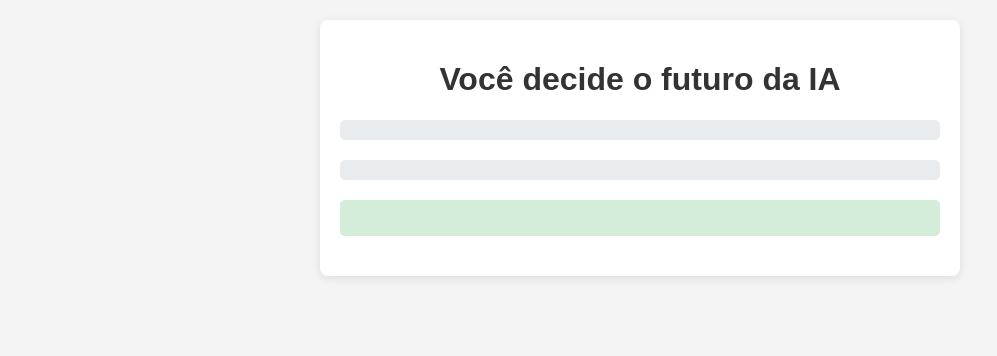
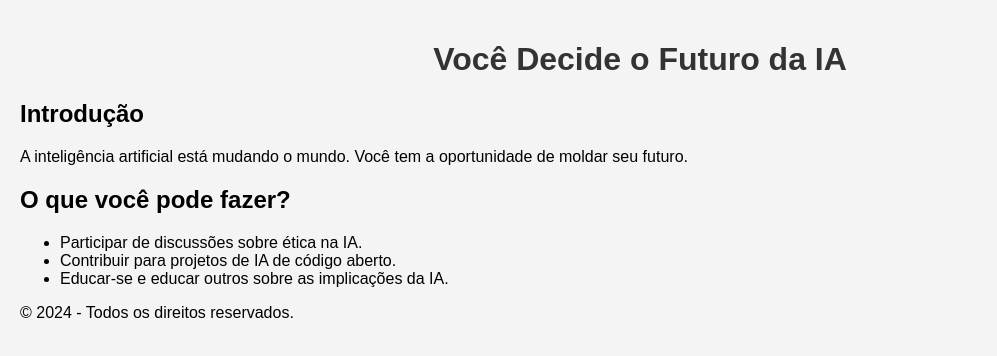
Before and after one commit to SamuelElias2/missao-refletindo-sobre-inteligencia-artificial, a plain HTML site: page index.html in a window 1280 px wide. Shown: the whole page, without its empty margins (0-997 px from the left). Drawn offline with Linux system fonts and the light colour scheme.

Commit message:
Update index.html

```diff
--- a/index.html
+++ b/index.html
@@ -1,19 +1,29 @@
  <!DOCTYPE html>
-<html lang="pt-br">
+  <html lang="pt-BR">
   <head>
       <meta charset="UTF-8">
       <meta name="viewport" content="width=device-width, initial-scale=1.0">
+      <title>Você Decide o Futuro da IA</title>
       <link rel="stylesheet" href="style.css">
-    <title>Você decide o futuro da IA</title>
   </head>
   <body>
-    <div class="caixa-principal">
-        <h1>Você decide o futuro da IA</h1>
-        <div class="caixa-perguntas"></div>
-        <div class="caixa-alternativas"></div>
-        <div class="caixa-resultado">
-            <p class="texto-resultado"></p>
-        </div>
-    </div>
+      <header>
+          <h1>Você Decide o Futuro da IA</h1>
+      </header>
+      <section>
+          <h2>Introdução</h2>
+          <p>A inteligência artificial está mudando o mundo. Você tem a oportunidade de moldar seu futuro.</p>
+      </section>
+      <section>
+          <h2>O que você pode fazer?</h2>
+          <ul>
+              <li>Participar de discussões sobre ética na IA.</li>
+              <li>Contribuir para projetos de IA de código aberto.</li>
+              <li>Educar-se e educar outros sobre as implicações da IA.</li>
+          </ul>
+      </section>
+      <footer>
+          <p>&copy; 2024 - Todos os direitos reservados.</p>
+      </footer>
   </body>
   </html>
```
Lines whose indentation alone changed are shown as unchanged.
